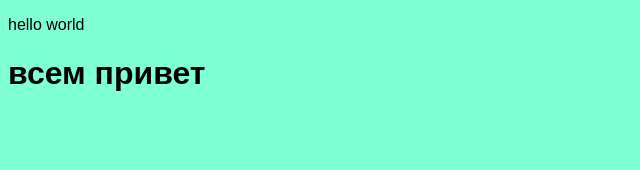
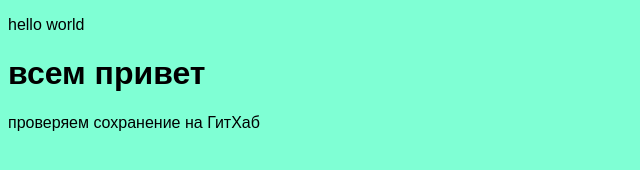
Before and after one commit to Svetlana-Pishchulina/github-skill, a plain HTML site: page index.html in a window 1280 px wide. Shown: the whole page, without its empty margins (0-640 px from the left). Drawn offline with Linux system fonts and the light colour scheme.

Commit message:
проверка сохранения

```diff
--- a/index.html
+++ b/index.html
@@ -9,5 +9,6 @@
 <body>
     <p>hello world</p>
     <h1>всем привет</h1>
+    <p>проверяем сохранение на ГитХаб</p>
 </body>
 </html>
```
